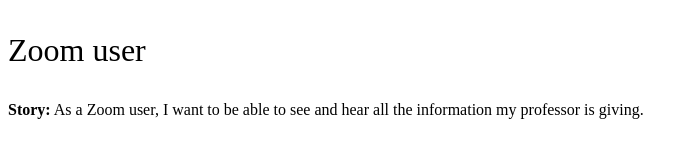
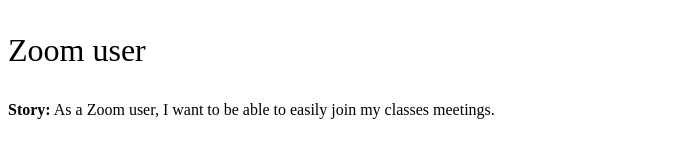
Before and after one commit to mattg2000/Data-Design, a plain HTML site: page userstory.html in a window 1280 px wide. Shown: the whole page, without its empty margins (0-698 px from the left). Drawn offline with Linux system fonts and the light colour scheme.

Commit message:
updated user story

```diff
--- a/userstory.html
+++ b/userstory.html
@@ -12,6 +12,6 @@
 </style>
 <p>Zoom user</p>
 <b>Story:</b>
-As a Zoom user, I want to be able to see and hear all the information my professor is giving.
+As a Zoom user, I want to be able to easily join my classes meetings.
 </body>
 </html>
```
